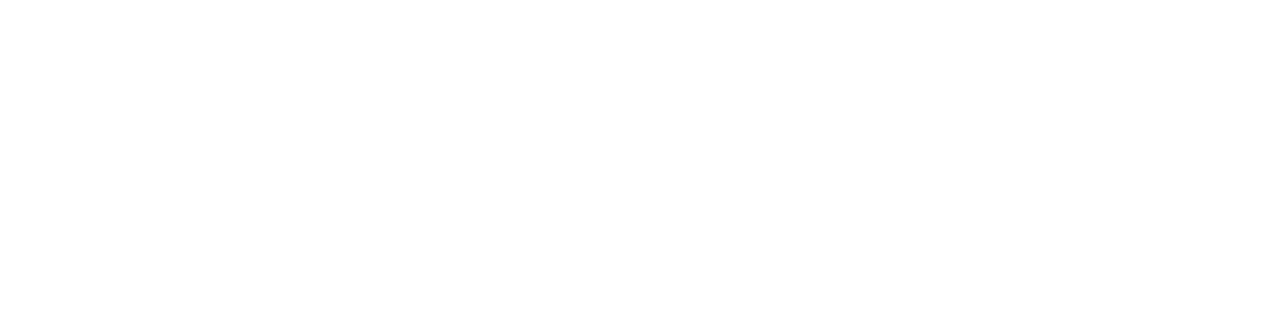
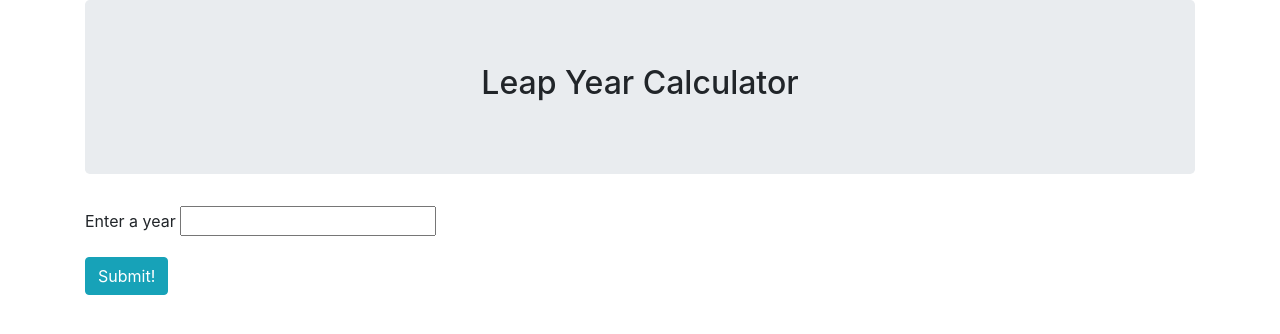
Before and after one commit to jaki-w/Leap-Year-1, a plain HTML site: page index.html in a window 1280 px wide. Drawn offline with Linux system fonts and the light colour scheme.

Commit message:
Create initial HTML layout
Co-authored-by: Jaki Widby <jaki.widby@gmail.com>

```diff
--- a/index.html
+++ b/index.html
@@ -7,9 +7,23 @@
   <script src="js/scripts.js"></script>
   <meta charset="UTF-8">
   <meta name="viewport" content="width=device-width, initial-scale=1.0">
-  <title>Document</title>
+  <title>Leap Year Calculator</title>
 </head>
 <body>
-
+  <div class="container">
+    <div class="jumbotron text-center">
+      <h2>Leap Year Calculator </h2>
+    </div>
+    <form id="leap-year">
+      <div class="form-group">
+        <label for="year">Enter a year</label>
+        <input type="text" id="year">
+      </div>
+      <button type="submit" class="btn btn-info">Submit!</button>
+    </form>
+    <div id="answer">
+      <p><span class="leap"></span><span class="not"></span></p>
+    </div>
+  </div>
 </body>
 </html>
```
